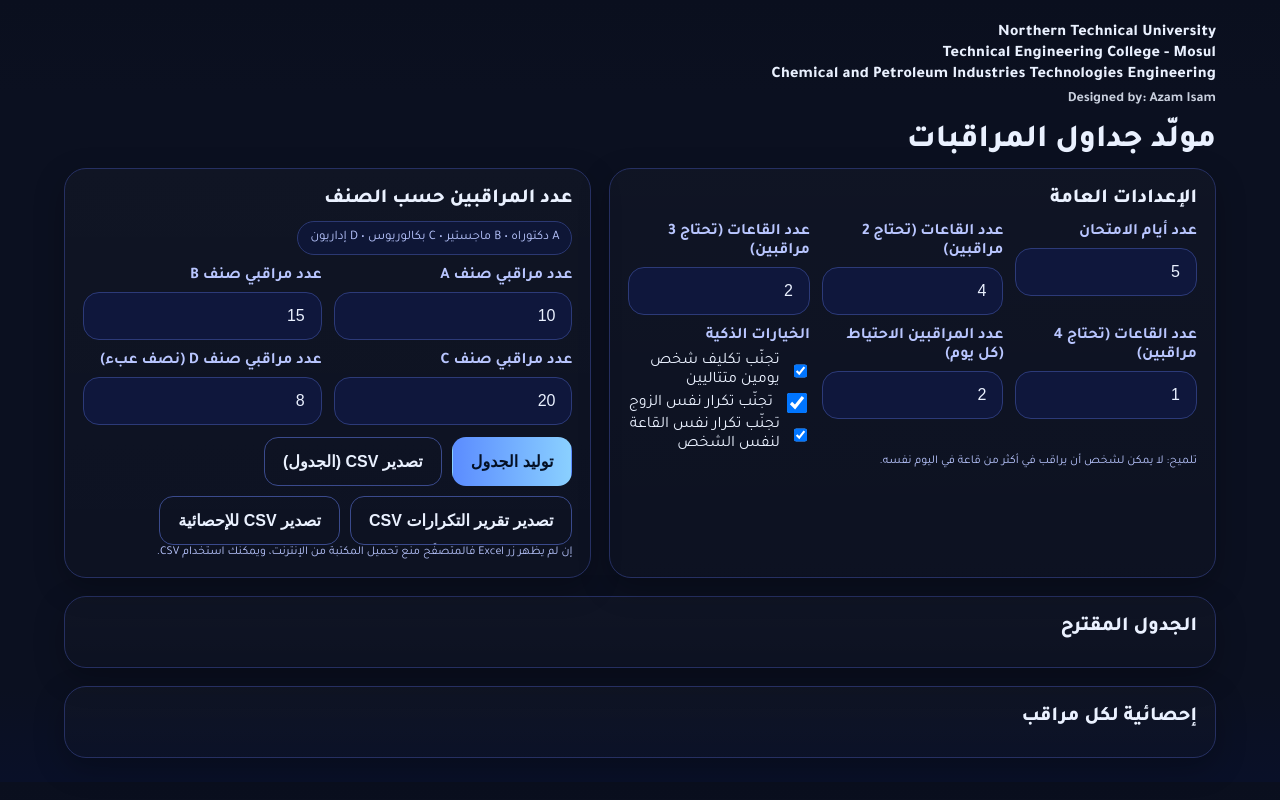
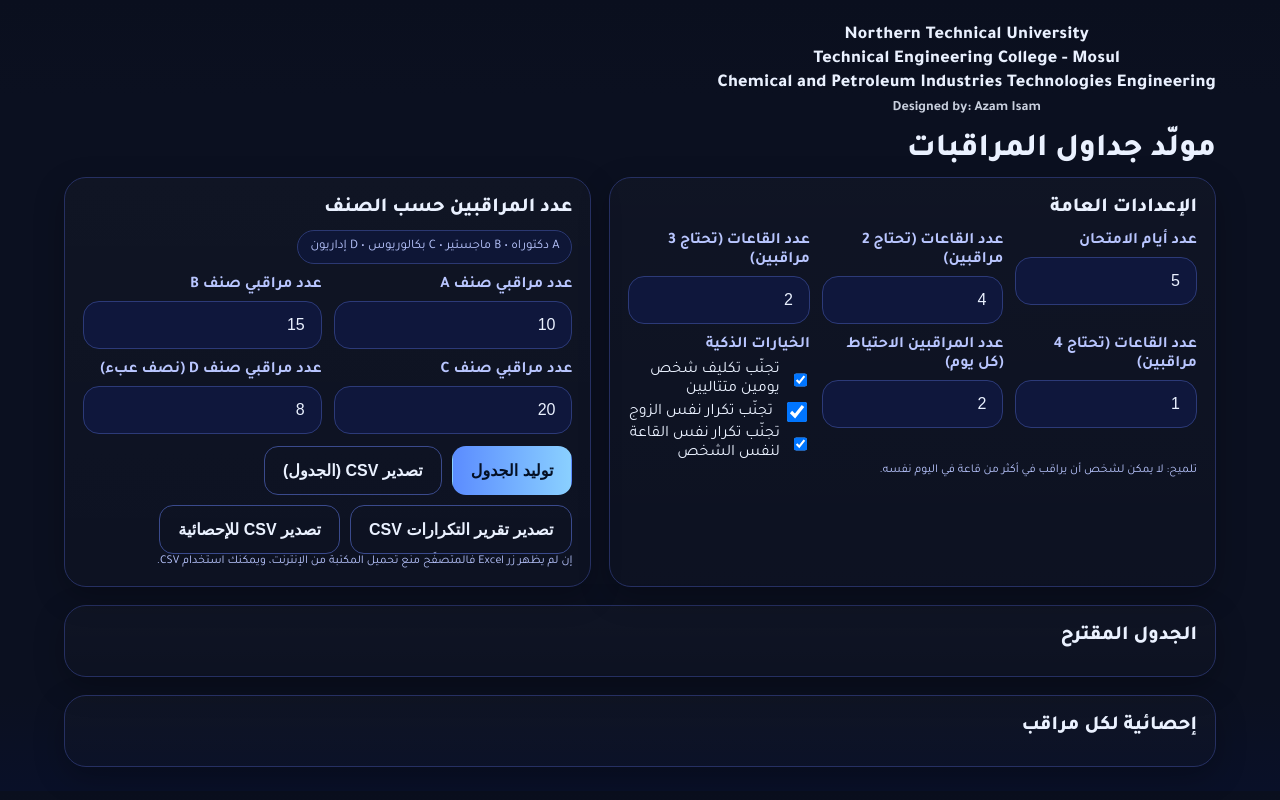
Before and after one commit to zizoiraq/observation-table2, a plain HTML site: page index.html in a window 1280 px wide. Drawn offline with Linux system fonts and the light colour scheme.

Commit message:
index.html

```diff
--- a/index.html
+++ b/index.html
@@ -60,10 +60,23 @@
   <div class="container">
     <header>
       <div class="uni">
-        <div class="line">Northern Technical University</div>
-        <div class="line">Technical Engineering College - Mosul</div>
-        <div class="line">Chemical and Petroleum Industries Technologies Engineering</div>
-        <div class="designed">Designed by: Azam Isam </div>
+<div class="line">Northern Technical University</div>
+<div class="line">Technical Engineering College - Mosul</div>
+<div class="line">Chemical and Petroleum Industries Technologies Engineering</div>
+<div class="designed">Designed by: Azam Isam </div>
+
+<style>
+    .line {
+        text-align: center;   /* Centers the text */
+        font-size: 18px;      /* Sets font size to 18 */
+    }
+
+    .designed {
+        text-align: center;   /* Centers the text */
+        font-size: 15px;      /* Sets font size to 15 */
+    }
+</style>
+
       </div>
 
     </header>
```
